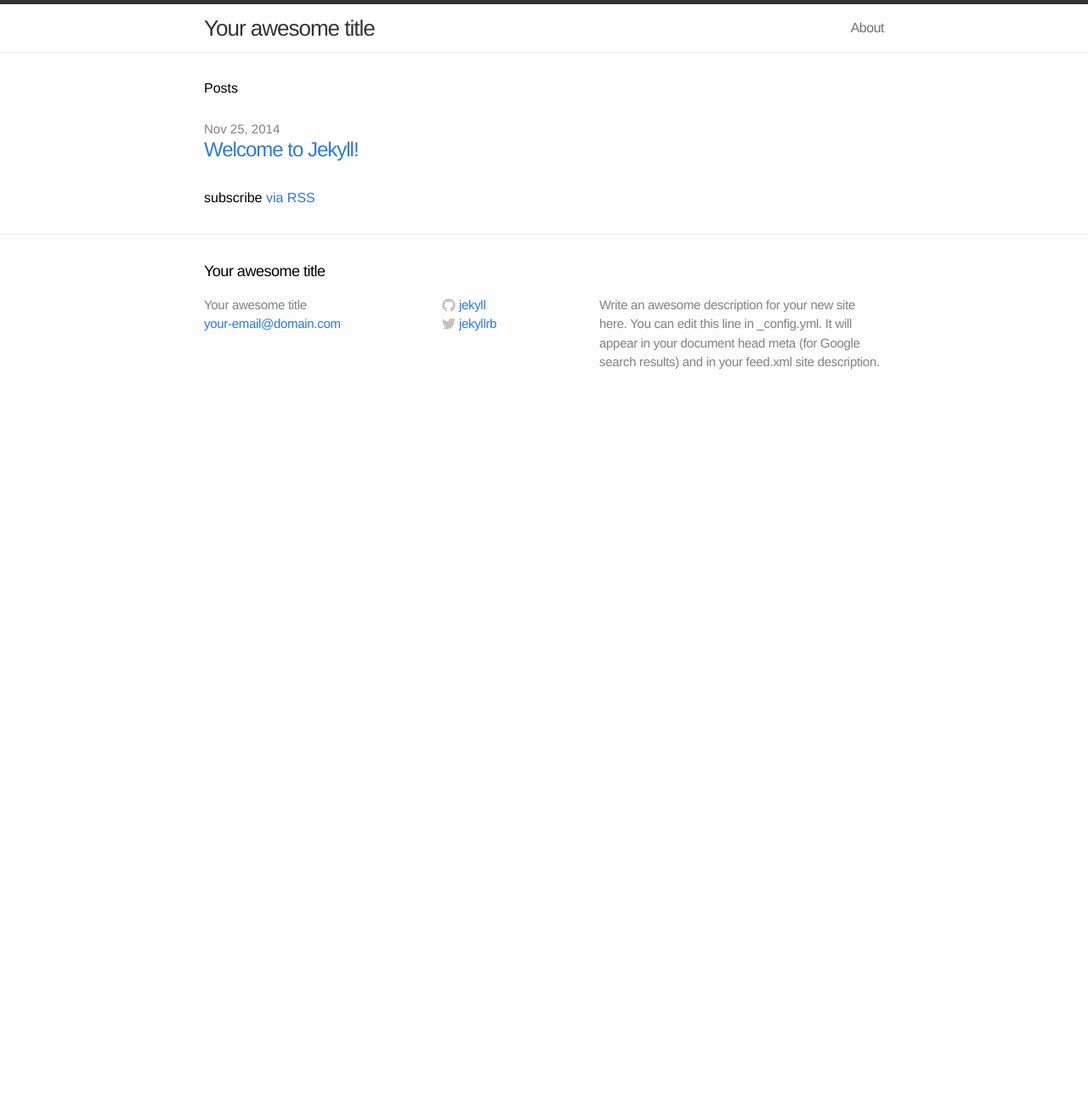
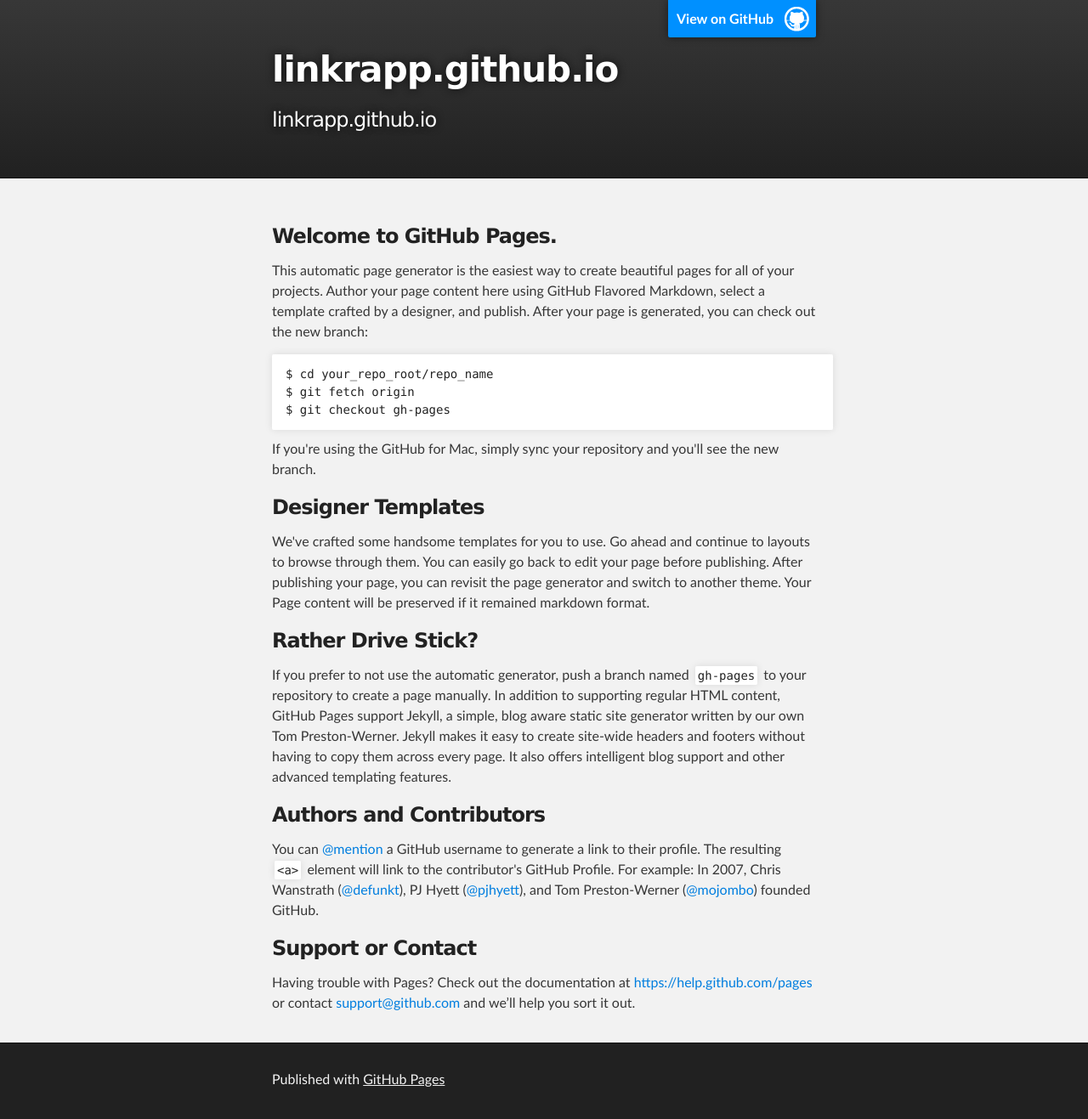
Before and after one commit to linkrapp/linkrapp.github.io, a Jekyll site: the page index.html, which Jekyll copies as it is, in a window 1280 px wide. Shown: the whole page at 85% size. Built offline with Jekyll 4.4.1, drawn with Linux system fonts in a browser that asks for light colours; before the commit the page ends 900 px from its top, so only the background shows below that.

Commit message:
Replace master branch with page content via GitHub

```diff
--- a/index.html
+++ b/index.html
@@ -1,20 +1,74 @@
----
-layout: default
----
+<!DOCTYPE html>
+<html>
 
-<div class="home">
+  <head>
+    <meta charset='utf-8'>
+    <meta http-equiv="X-UA-Compatible" content="chrome=1">
+    <meta name="description" content="linkrapp.github.io : linkrapp.github.io">
 
-  <h1>Posts</h1>
+    <link rel="stylesheet" type="text/css" media="screen" href="stylesheets/stylesheet.css">
 
-  <ul class="posts">
-    {% for post in site.posts %}
-      <li>
-        <span class="post-date">{{ post.date | date: "%b %-d, %Y" }}</span>
-        <a class="post-link" href="{{ post.url | prepend: site.baseurl }}">{{ post.title }}</a>
-      </li>
-    {% endfor %}
-  </ul>
+    <title>linkrapp.github.io</title>
+  </head>
 
-  <p class="rss-subscribe">subscribe <a href="{{ "/feed.xml" | prepend: site.baseurl }}">via RSS</a></p>
+  <body>
 
-</div>
+    <!-- HEADER -->
+    <div id="header_wrap" class="outer">
+        <header class="inner">
+          <a id="forkme_banner" href="https://github.com/linkrapp">View on GitHub</a>
+
+          <h1 id="project_title">linkrapp.github.io</h1>
+          <h2 id="project_tagline">linkrapp.github.io</h2>
+
+        </header>
+    </div>
+
+    <!-- MAIN CONTENT -->
+    <div id="main_content_wrap" class="outer">
+      <section id="main_content" class="inner">
+        <h3>
+<a id="welcome-to-github-pages" class="anchor" href="#welcome-to-github-pages" aria-hidden="true"><span class="octicon octicon-link"></span></a>Welcome to GitHub Pages.</h3>
+
+<p>This automatic page generator is the easiest way to create beautiful pages for all of your projects. Author your page content here using GitHub Flavored Markdown, select a template crafted by a designer, and publish. After your page is generated, you can check out the new branch:</p>
+
+<pre><code>$ cd your_repo_root/repo_name
+$ git fetch origin
+$ git checkout gh-pages
+</code></pre>
+
+<p>If you're using the GitHub for Mac, simply sync your repository and you'll see the new branch.</p>
+
+<h3>
+<a id="designer-templates" class="anchor" href="#designer-templates" aria-hidden="true"><span class="octicon octicon-link"></span></a>Designer Templates</h3>
+
+<p>We've crafted some handsome templates for you to use. Go ahead and continue to layouts to browse through them. You can easily go back to edit your page before publishing. After publishing your page, you can revisit the page generator and switch to another theme. Your Page content will be preserved if it remained markdown format.</p>
+
+<h3>
+<a id="rather-drive-stick" class="anchor" href="#rather-drive-stick" aria-hidden="true"><span class="octicon octicon-link"></span></a>Rather Drive Stick?</h3>
+
+<p>If you prefer to not use the automatic generator, push a branch named <code>gh-pages</code> to your repository to create a page manually. In addition to supporting regular HTML content, GitHub Pages support Jekyll, a simple, blog aware static site generator written by our own Tom Preston-Werner. Jekyll makes it easy to create site-wide headers and footers without having to copy them across every page. It also offers intelligent blog support and other advanced templating features.</p>
+
+<h3>
+<a id="authors-and-contributors" class="anchor" href="#authors-and-contributors" aria-hidden="true"><span class="octicon octicon-link"></span></a>Authors and Contributors</h3>
+
+<p>You can <a href="https://github.com/blog/821" class="user-mention">@mention</a> a GitHub username to generate a link to their profile. The resulting <code>&lt;a&gt;</code> element will link to the contributor's GitHub Profile. For example: In 2007, Chris Wanstrath (<a href="https://github.com/defunkt" class="user-mention">@defunkt</a>), PJ Hyett (<a href="https://github.com/pjhyett" class="user-mention">@pjhyett</a>), and Tom Preston-Werner (<a href="https://github.com/mojombo" class="user-mention">@mojombo</a>) founded GitHub.</p>
+
+<h3>
+<a id="support-or-contact" class="anchor" href="#support-or-contact" aria-hidden="true"><span class="octicon octicon-link"></span></a>Support or Contact</h3>
+
+<p>Having trouble with Pages? Check out the documentation at <a href="https://help.github.com/pages">https://help.github.com/pages</a> or contact <a href="mailto:support@github.com">support@github.com</a> and we’ll help you sort it out.</p>
+      </section>
+    </div>
+
+    <!-- FOOTER  -->
+    <div id="footer_wrap" class="outer">
+      <footer class="inner">
+        <p>Published with <a href="http://pages.github.com">GitHub Pages</a></p>
+      </footer>
+    </div>
+
+
+
+  </body>
+</html>
--- /dev/null
+++ b/javascripts/main.js
@@ -0,0 +1 @@
+console.log('This would be the main JS file.');
--- /dev/null
+++ b/stylesheets/pygment_trac.css
@@ -0,0 +1,70 @@
+.highlight .hll { background-color: #ffffcc }
+.highlight  { background: #f0f3f3; }
+.highlight .c { color: #0099FF; font-style: italic } /* Comment */
+.highlight .err { color: #AA0000; background-color: #FFAAAA } /* Error */
+.highlight .k { color: #006699; font-weight: bold } /* Keyword */
+.highlight .o { color: #555555 } /* Operator */
+.highlight .cm { color: #0099FF; font-style: italic } /* Comment.Multiline */
+.highlight .cp { color: #009999 } /* Comment.Preproc */
+.highlight .c1 { color: #0099FF; font-style: italic } /* Comment.Single */
+.highlight .cs { color: #0099FF; font-weight: bold; font-style: italic } /* Comment.Special */
+.highlight .gd { background-color: #FFCCCC; border: 1px solid #CC0000 } /* Generic.Deleted */
+.highlight .ge { font-style: italic } /* Generic.Emph */
+.highlight .gr { color: #FF0000 } /* Generic.Error */
+.highlight .gh { color: #003300; font-weight: bold } /* Generic.Heading */
+.highlight .gi { background-color: #CCFFCC; border: 1px solid #00CC00 } /* Generic.Inserted */
+.highlight .go { color: #AAAAAA } /* Generic.Output */
+.highlight .gp { color: #000099; font-weight: bold } /* Generic.Prompt */
+.highlight .gs { font-weight: bold } /* Generic.Strong */
+.highlight .gu { color: #003300; font-weight: bold } /* Generic.Subheading */
+.highlight .gt { color: #99CC66 } /* Generic.Traceback */
+.highlight .kc { color: #006699; font-weight: bold } /* Keyword.Constant */
+.highlight .kd { color: #006699; font-weight: bold } /* Keyword.Declaration */
+.highlight .kn { color: #006699; font-weight: bold } /* Keyword.Namespace */
+.highlight .kp { color: #006699 } /* Keyword.Pseudo */
+.highlight .kr { color: #006699; font-weight: bold } /* Keyword.Reserved */
+.highlight .kt { color: #007788; font-weight: bold } /* Keyword.Type */
+.highlight .m { color: #FF6600 } /* Literal.Number */
+.highlight .s { color: #CC3300 } /* Literal.String */
+.highlight .na { color: #330099 } /* Name.Attribute */
+.highlight .nb { color: #336666 } /* Name.Builtin */
+.highlight .nc { color: #00AA88; font-weight: bold } /* Name.Class */
+.highlight .no { color: #336600 } /* Name.Constant */
+.highlight .nd { color: #9999FF } /* Name.Decorator */
+.highlight .ni { color: #999999; font-weight: bold } /* Name.Entity */
+.highlight .ne { color: #CC0000; font-weight: bold } /* Name.Exception */
+.highlight .nf { color: #CC00FF } /* Name.Function */
+.highlight .nl { color: #9999FF } /* Name.Label */
+.highlight .nn { color: #00CCFF; font-weight: bold } /* Name.Namespace */
+.highlight .nt { color: #330099; font-weight: bold } /* Name.Tag */
+.highlight .nv { color: #003333 } /* Name.Variable */
+.highlight .ow { color: #000000; font-weight: bold } /* Operator.Word */
+.highlight .w { color: #bbbbbb } /* Text.Whitespace */
+.highlight .mf { color: #FF6600 } /* Literal.Number.Float */
+.highlight .mh { color: #FF6600 } /* Literal.Number.Hex */
+.highlight .mi { color: #FF6600 } /* Literal.Number.Integer */
+.highlight .mo { color: #FF6600 } /* Literal.Number.Oct */
+.highlight .sb { color: #CC3300 } /* Literal.String.Backtick */
+.highlight .sc { color: #CC3300 } /* Literal.String.Char */
+.highlight .sd { color: #CC3300; font-style: italic } /* Literal.String.Doc */
+.highlight .s2 { color: #CC3300 } /* Literal.String.Double */
+.highlight .se { color: #CC3300; font-weight: bold } /* Literal.String.Escape */
+.highlight .sh { color: #CC3300 } /* Literal.String.Heredoc */
+.highlight .si { color: #AA0000 } /* Literal.String.Interpol */
+.highlight .sx { color: #CC3300 } /* Literal.String.Other */
+.highlight .sr { color: #33AAAA } /* Literal.String.Regex */
+.highlight .s1 { color: #CC3300 } /* Literal.String.Single */
+.highlight .ss { color: #FFCC33 } /* Literal.String.Symbol */
+.highlight .bp { color: #336666 } /* Name.Builtin.Pseudo */
+.highlight .vc { color: #003333 } /* Name.Variable.Class */
+.highlight .vg { color: #003333 } /* Name.Variable.Global */
+.highlight .vi { color: #003333 } /* Name.Variable.Instance */
+.highlight .il { color: #FF6600 } /* Literal.Number.Integer.Long */
+
+.type-csharp .highlight .k { color: #0000FF }
+.type-csharp .highlight .kt { color: #0000FF }
+.type-csharp .highlight .nf { color: #000000; font-weight: normal }
+.type-csharp .highlight .nc { color: #2B91AF }
+.type-csharp .highlight .nn { color: #000000 }
+.type-csharp .highlight .s { color: #A31515 }
+.type-csharp .highlight .sc { color: #A31515 }
--- /dev/null
+++ b/stylesheets/stylesheet.css
@@ -0,0 +1,425 @@
+/*******************************************************************************
+Slate Theme for GitHub Pages
+by Jason Costello, @jsncostello
+*******************************************************************************/
+
+@import url(pygment_trac.css);
+
+/*******************************************************************************
+MeyerWeb Reset
+*******************************************************************************/
+
+html, body, div, span, applet, object, iframe,
+h1, h2, h3, h4, h5, h6, p, blockquote, pre,
+a, abbr, acronym, address, big, cite, code,
+del, dfn, em, img, ins, kbd, q, s, samp,
+small, strike, strong, sub, sup, tt, var,
+b, u, i, center,
+dl, dt, dd, ol, ul, li,
+fieldset, form, label, legend,
+table, caption, tbody, tfoot, thead, tr, th, td,
+article, aside, canvas, details, embed,
+figure, figcaption, footer, header, hgroup,
+menu, nav, output, ruby, section, summary,
+time, mark, audio, video {
+  margin: 0;
+  padding: 0;
+  border: 0;
+  font: inherit;
+  vertical-align: baseline;
+}
+
+/* HTML5 display-role reset for older browsers */
+article, aside, details, figcaption, figure,
+footer, header, hgroup, menu, nav, section {
+  display: block;
+}
+
+ol, ul {
+  list-style: none;
+}
+
+table {
+  border-collapse: collapse;
+  border-spacing: 0;
+}
+
+/*******************************************************************************
+Theme Styles
+*******************************************************************************/
+
+body {
+  box-sizing: border-box;
+  color:#373737;
+  background: #212121;
+  font-size: 16px;
+  font-family: 'Myriad Pro', Calibri, Helvetica, Arial, sans-serif;
+  line-height: 1.5;
+  -webkit-font-smoothing: antialiased;
+}
+
+h1, h2, h3, h4, h5, h6 {
+  margin: 10px 0;
+  font-weight: 700;
+  color:#222222;
+  font-family: 'Lucida Grande', 'Calibri', Helvetica, Arial, sans-serif;
+  letter-spacing: -1px;
+}
+
+h1 {
+  font-size: 36px;
+  font-weight: 700;
+}
+
+h2 {
+  padding-bottom: 10px;
+  font-size: 32px;
+  background: url('../images/bg_hr.png') repeat-x bottom;
+}
+
+h3 {
+  font-size: 24px;
+}
+
+h4 {
+  font-size: 21px;
+}
+
+h5 {
+  font-size: 18px;
+}
+
+h6 {
+  font-size: 16px;
+}
+
+p {
+  margin: 10px 0 15px 0;
+}
+
+footer p {
+  color: #f2f2f2;
+}
+
+a {
+  text-decoration: none;
+  color: #007edf;
+  text-shadow: none;
+
+  transition: color 0.5s ease;
+  transition: text-shadow 0.5s ease;
+  -webkit-transition: color 0.5s ease;
+  -webkit-transition: text-shadow 0.5s ease;
+  -moz-transition: color 0.5s ease;
+  -moz-transition: text-shadow 0.5s ease;
+  -o-transition: color 0.5s ease;
+  -o-transition: text-shadow 0.5s ease;
+  -ms-transition: color 0.5s ease;
+  -ms-transition: text-shadow 0.5s ease;
+}
+
+a:hover, a:focus {text-decoration: underline;}
+
+footer a {
+  color: #F2F2F2;
+  text-decoration: underline;
+}
+
+em {
+  font-style: italic;
+}
+
+strong {
+  font-weight: bold;
+}
+
+img {
+  position: relative;
+  margin: 0 auto;
+  max-width: 739px;
+  padding: 5px;
+  margin: 10px 0 10px 0;
+  border: 1px solid #ebebeb;
+
+  box-shadow: 0 0 5px #ebebeb;
+  -webkit-box-shadow: 0 0 5px #ebebeb;
+  -moz-box-shadow: 0 0 5px #ebebeb;
+  -o-box-shadow: 0 0 5px #ebebeb;
+  -ms-box-shadow: 0 0 5px #ebebeb;
+}
+
+p img {
+  display: inline;
+  margin: 0;
+  padding: 0;
+  vertical-align: middle;
+  text-align: center;
+  border: none;
+}
+
+pre, code {
+  width: 100%;
+  color: #222;
+  background-color: #fff;
+
+  font-family: Monaco, "Bitstream Vera Sans Mono", "Lucida Console", Terminal, monospace;
+  font-size: 14px;
+
+  border-radius: 2px;
+  -moz-border-radius: 2px;
+  -webkit-border-radius: 2px;
+}
+
+pre {
+  width: 100%;
+  padding: 10px;
+  box-shadow: 0 0 10px rgba(0,0,0,.1);
+  overflow: auto;
+}
+
+code {
+  padding: 3px;
+  margin: 0 3px;
+  box-shadow: 0 0 10px rgba(0,0,0,.1);
+}
+
+pre code {
+  display: block;
+  box-shadow: none;
+}
+
+blockquote {
+  color: #666;
+  margin-bottom: 20px;
+  padding: 0 0 0 20px;
+  border-left: 3px solid #bbb;
+}
+
+
+ul, ol, dl {
+  margin-bottom: 15px
+}
+
+ul {
+  list-style-position: inside;
+  list-style: disc;
+  padding-left: 20px;
+}
+
+ol {
+  list-style-position: inside;
+  list-style: decimal;
+  padding-left: 20px;
+}
+
+dl dt {
+  font-weight: bold;
+}
+
+dl dd {
+  padding-left: 20px;
+  font-style: italic;
+}
+
+dl p {
+  padding-left: 20px;
+  font-style: italic;
+}
+
+hr {
+  height: 1px;
+  margin-bottom: 5px;
+  border: none;
+  background: url('../images/bg_hr.png') repeat-x center;
+}
+
+table {
+  border: 1px solid #373737;
+  margin-bottom: 20px;
+  text-align: left;
+ }
+
+th {
+  font-family: 'Lucida Grande', 'Helvetica Neue', Helvetica, Arial, sans-serif;
+  padding: 10px;
+  background: #373737;
+  color: #fff;
+ }
+
+td {
+  padding: 10px;
+  border: 1px solid #373737;
+ }
+
+form {
+  background: #f2f2f2;
+  padding: 20px;
+}
+
+/*******************************************************************************
+Full-Width Styles
+*******************************************************************************/
+
+.outer {
+  width: 100%;
+}
+
+.inner {
+  position: relative;
+  max-width: 640px;
+  padding: 20px 10px;
+  margin: 0 auto;
+}
+
+#forkme_banner {
+  display: block;
+  position: absolute;
+  top:0;
+  right: 10px;
+  z-index: 10;
+  padding: 10px 50px 10px 10px;
+  color: #fff;
+  background: url('../images/blacktocat.png') #0090ff no-repeat 95% 50%;
+  font-weight: 700;
+  box-shadow: 0 0 10px rgba(0,0,0,.5);
+  border-bottom-left-radius: 2px;
+  border-bottom-right-radius: 2px;
+}
+
+#header_wrap {
+  background: #212121;
+  background: -moz-linear-gradient(top, #373737, #212121);
+  background: -webkit-linear-gradient(top, #373737, #212121);
+  background: -ms-linear-gradient(top, #373737, #212121);
+  background: -o-linear-gradient(top, #373737, #212121);
+  background: linear-gradient(top, #373737, #212121);
+}
+
+#header_wrap .inner {
+  padding: 50px 10px 30px 10px;
+}
+
+#project_title {
+  margin: 0;
+  color: #fff;
+  font-size: 42px;
+  font-weight: 700;
+  text-shadow: #111 0px 0px 10px;
+}
+
+#project_tagline {
+  color: #fff;
+  font-size: 24px;
+  font-weight: 300;
+  background: none;
+  text-shadow: #111 0px 0px 10px;
+}
+
+#downloads {
+  position: absolute;
+  width: 210px;
+  z-index: 10;
+  bottom: -40px;
+  right: 0;
+  height: 70px;
+  background: url('../images/icon_download.png') no-repeat 0% 90%;
+}
+
+.zip_download_link {
+  display: block;
+  float: right;
+  width: 90px;
+  height:70px;
+  text-indent: -5000px;
+  overflow: hidden;
+  background: url(../images/sprite_download.png) no-repeat bottom left;
+}
+
+.tar_download_link {
+  display: block;
+  float: right;
+  width: 90px;
+  height:70px;
+  text-indent: -5000px;
+  overflow: hidden;
+  background: url(../images/sprite_download.png) no-repeat bottom right;
+  margin-left: 10px;
+}
+
+.zip_download_link:hover {
+  background: url(../images/sprite_download.png) no-repeat top left;
+}
+
+.tar_download_link:hover {
+  background: url(../images/sprite_download.png) no-repeat top right;
+}
+
+#main_content_wrap {
+  background: #f2f2f2;
+  border-top: 1px solid #111;
+  border-bottom: 1px solid #111;
+}
+
+#main_content {
+  padding-top: 40px;
+}
+
+#footer_wrap {
+  background: #212121;
+}
+
+
+
+/*******************************************************************************
+Small Device Styles
+*******************************************************************************/
+
+@media screen and (max-width: 480px) {
+  body {
+    font-size:14px;
+  }
+
+  #downloads {
+    display: none;
+  }
+
+  .inner {
+    min-width: 320px;
+    max-width: 480px;
+  }
+
+  #project_title {
+  font-size: 32px;
+  }
+
+  h1 {
+    font-size: 28px;
+  }
+
+  h2 {
+    font-size: 24px;
+  }
+
+  h3 {
+    font-size: 21px;
+  }
+
+  h4 {
+    font-size: 18px;
+  }
+
+  h5 {
+    font-size: 14px;
+  }
+
+  h6 {
+    font-size: 12px;
+  }
+
+  code, pre {
+    min-width: 320px;
+    max-width: 480px;
+    font-size: 11px;
+  }
+
+}
```
Also changed, not shown: params.json (added, +1 -0 lines), images/bg_hr.png (added), images/blacktocat.png (added), images/icon_download.png (added), images/sprite_download.png (added).
